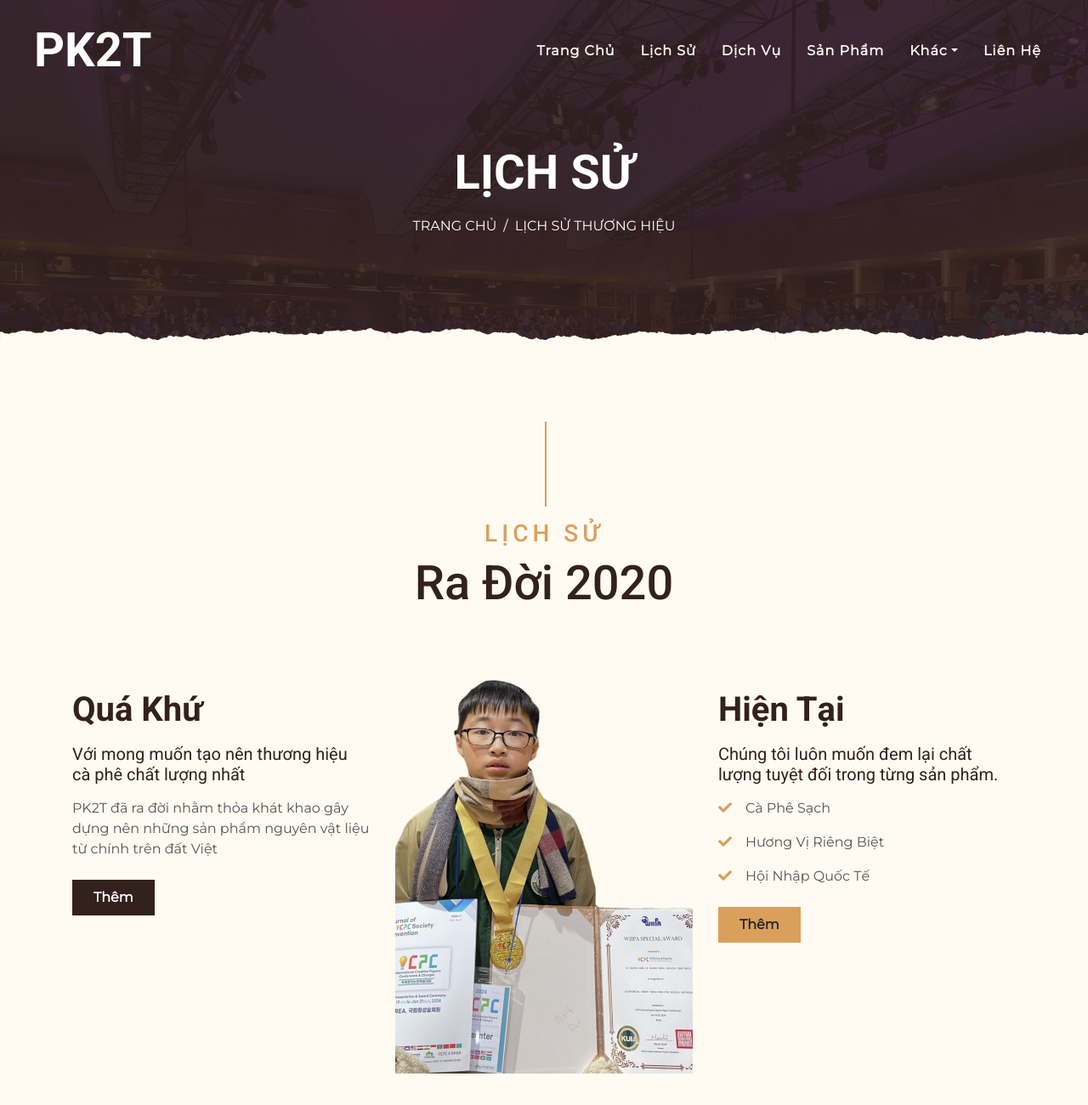
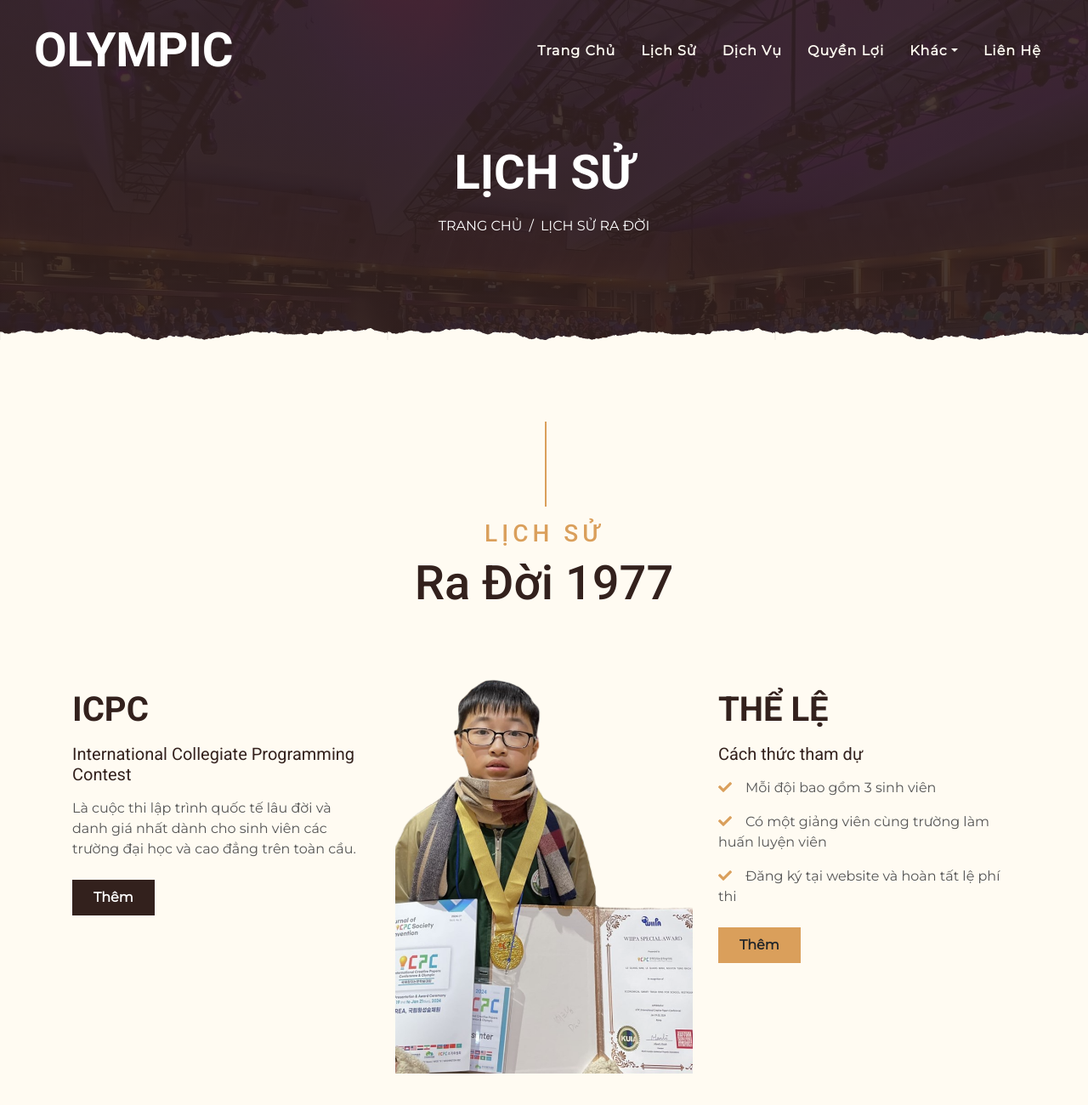
Before and after one commit to Irisngo/23, a plain HTML site: page about.html in a window 1280 px wide. Shown: the top 1300 px of the page at 85% size. Drawn offline with nearby package versions, Linux system fonts and the light colour scheme.

Commit message:
Update about.html

```diff
--- a/about.html
+++ b/about.html
@@ -5,7 +5,7 @@
   <link rel="icon" href="img/logo.png">
 
     <meta charset="utf-8">
-    <title>PK2T COFFEE</title>
+    <title>ICPC SUPPORT</title>
     <meta content="width=device-width, initial-scale=1.0" name="viewport">
     <meta content="Free Website Template" name="keywords">
     <meta content="Free Website Template" name="description">
@@ -33,7 +33,7 @@
     <div class="container-fluid p-0 nav-bar">
         <nav class="navbar navbar-expand-lg bg-none navbar-dark py-3">
             <a href="index.html" class="navbar-brand px-lg-4 m-0">
-                <h1 class="m-0 display-4 text-uppercase text-white">PK2T</h1>
+                <h1 class="m-0 display-4 text-uppercase text-white">OLYMPIC</h1>
             </a>
             <button type="button" class="navbar-toggler" data-toggle="collapse" data-target="#navbarCollapse">
                 <span class="navbar-toggler-icon"></span>
@@ -43,11 +43,11 @@
                       <a href="index.html" class="nav-item nav-link">Trang Chủ</a>
                     <a href="about.html" class="nav-item nav-link ">Lịch Sử</a>
                     <a href="service.html" class="nav-item nav-link">Dịch Vụ</a>
-                    <a href="menu.html" class="nav-item nav-link">Sản Phẩm</a>
+                    <a href="menu.html" class="nav-item nav-link">Quyền Lợi</a>
                     <div class="nav-item dropdown">
                         <a href="#" class="nav-link dropdown-toggle" data-toggle="dropdown">Khác</a>
                         <div class="dropdown-menu text-capitalize">
-                            <a href="reservation.html" class="dropdown-item"> Đặt Hàng </a>
+                            <a href="reservation.html" class="dropdown-item"> Đặt Phòng </a>
                             <a href="testimonial.html" class="dropdown-item">Đánh Giá</a>
                         </div>
                     </div>
@@ -67,7 +67,7 @@
             <div class="d-inline-flex mb-lg-5">
                 <p class="m-0 text-white"><a class="text-white" href="">TRANG CHỦ</a></p>
                 <p class="m-0 text-white px-2">/</p>
-                <p class="m-0 text-white">LỊCH SỬ THƯƠNG HIỆU</p>
+                <p class="m-0 text-white">LỊCH SỬ RA ĐỜI</p>
             </div>
         </div>
     </div>
@@ -79,13 +79,13 @@
         <div class="container">
             <div class="section-title">
                 <h3 class="text-primary text-uppercase" style="letter-spacing: 5px;">Lịch Sử</h3>
-                <h4 class="display-4">Ra Đời 2020</h4>
+                <h4 class="display-4">Ra Đời 1977</h4>
             </div>
-            <div class="row">
+                      <div class="row">
                 <div class="col-lg-4 py-0 py-lg-5">
-                    <h1 class="mb-3">Quá Khứ</h1>
-                    <h5 class="mb-3">Với mong muốn tạo nên thương hiệu cà phê chất lượng nhất</h5>
-                    <p>PK2T đã ra đời nhằm thỏa khát khao gây dựng nên những sản phẩm nguyên vật liệu từ chính trên đất Việt </p>
+                    <h1 class="mb-3">ICPC</h1>
+                    <h5 class="mb-3">International Collegiate Programming Contest</h5>
+                    <p>Là cuộc thi lập trình quốc tế lâu đời và danh giá nhất dành cho sinh viên các trường đại học và cao đẳng trên toàn cầu.</p>
                     <a href="" class="btn btn-secondary font-weight-bold py-2 px-4 mt-2">Thêm</a>
                 </div>
                 <div class="col-lg-4 py-5 py-lg-0" style="min-height: 500px;">
@@ -94,11 +94,11 @@
                     </div>
                 </div>
                 <div class="col-lg-4 py-0 py-lg-5">
-                    <h1 class="mb-3">Hiện Tại</h1>
-                    <h5 class="mb-3">Chúng tôi luôn muốn đem lại chất lượng tuyệt đối trong từng sản phẩm.</h5>
-                    <p><i class="fa fa-check text-primary mr-3"></i>Cà Phê Sạch</p>
-                    <p ><i class="fa fa-check text-primary mr-3"></i>Hương Vị Riêng Biệt</p>
-                    <p><i class="fa fa-check text-primary mr-3"></i>Hội Nhập Quốc Tế</p>
+                    <h1 class="mb-3">THỂ LỆ</h1>
+                    <h5 class="mb-3">Cách thức tham dự</h5>
+                    <p><i class="fa fa-check text-primary mr-3"></i>Mỗi đội bao gồm 3 sinh viên</p>
+                    <p ><i class="fa fa-check text-primary mr-3"></i>Có một giảng viên cùng trường làm huấn luyện viên</p>
+                    <p><i class="fa fa-check text-primary mr-3"></i>Đăng ký tại website và hoàn tất lệ phí thi</p>
                     <a href="" class="btn btn-primary font-weight-bold py-2 px-4 mt-2">Thêm</a>
                 </div>
             </div>
```
